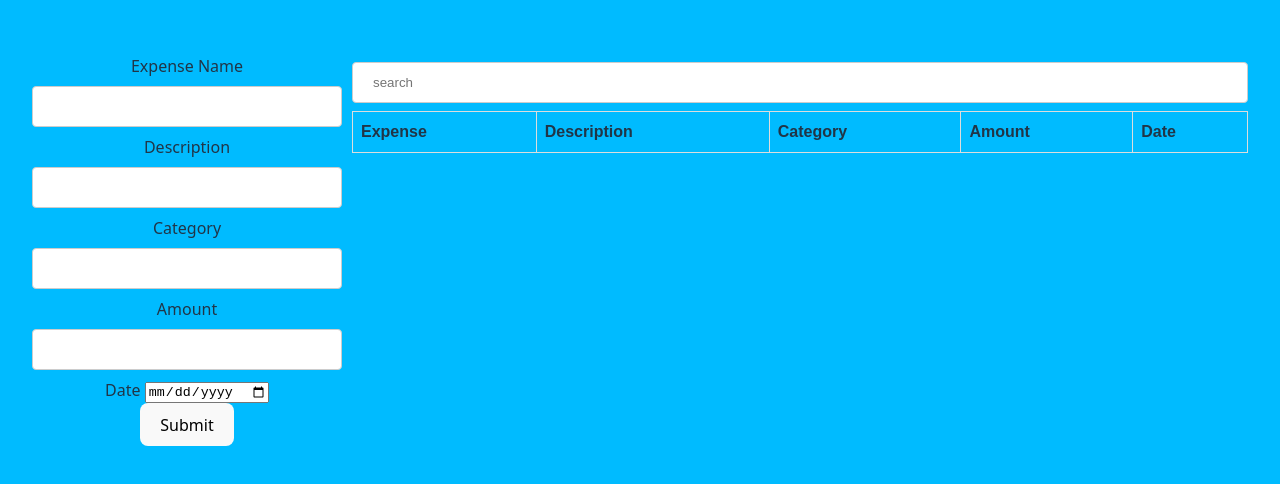
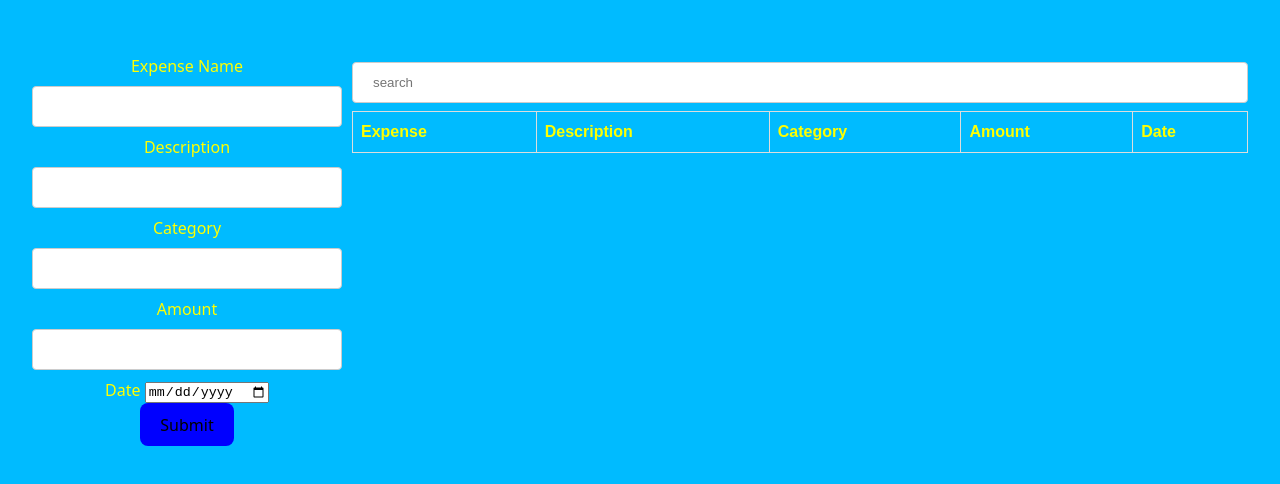
Before and after one commit to mercycheps/expense-tracker, a React (Vite) app: page / in a window 1280 px wide. Shown: the part 150-634 px from the top of the page. Built offline with nearby package versions, Linux system fonts and the light colour scheme.

Commit message:
added css

```diff
--- a/src/index.css
+++ b/src/index.css
@@ -3,7 +3,7 @@
   line-height: 1.5;
   font-weight: 400;
 
-  color-scheme: light dark;
+  color-scheme: red;
   color: rgba(255, 255, 255, 0.87);
   background-color: #242424;
 
@@ -48,7 +48,7 @@ button {
   transition: border-color 0.25s;
 }
 button:hover {
-  border-color: #646cff;
+  border-color: black;
 }
 button:focus,
 button:focus-visible {
@@ -57,13 +57,13 @@ button:focus-visible {
 
 @media (prefers-color-scheme: light) {
   :root {
-    color: #213547;
-    background-color: #ffffff;
+    color:yellow;
+    background-color: pink
   }
   a:hover {
-    color: #747bff;
+    color:brown;
   }
   button {
-    background-color: #f9f9f9;
+    background-color: blue;
   }
 }
```
